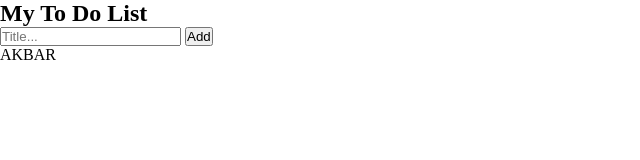
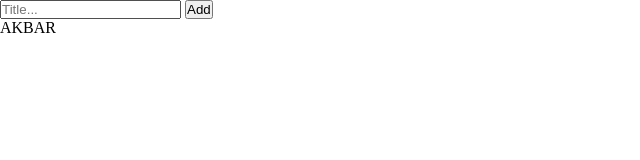
Before and after one commit to Akbar4964/JavaScript-Exercises, a plain HTML site: page index.html in a window 1280 px wide. Shown: the whole page, without its empty margins (0-640 px from the left). Drawn offline with Linux system fonts and the light colour scheme.

Commit message:
added codes

```diff
--- a/index.html
+++ b/index.html
@@ -8,15 +8,12 @@
   </head>
   <body>
     <div id="myDIV" class="header">
-      <h2>My To Do List</h2>
       <input type="text" id="myInput" placeholder="Title..." />
       <button onclick="newElement()" class="addBtn">Add</button>
     </div>
-
     <ul id="myUL">
       <li>AKBAR</li>
     </ul>
-
     <script src="./scripts/script.js"></script>
   </body>
 </html>
```
